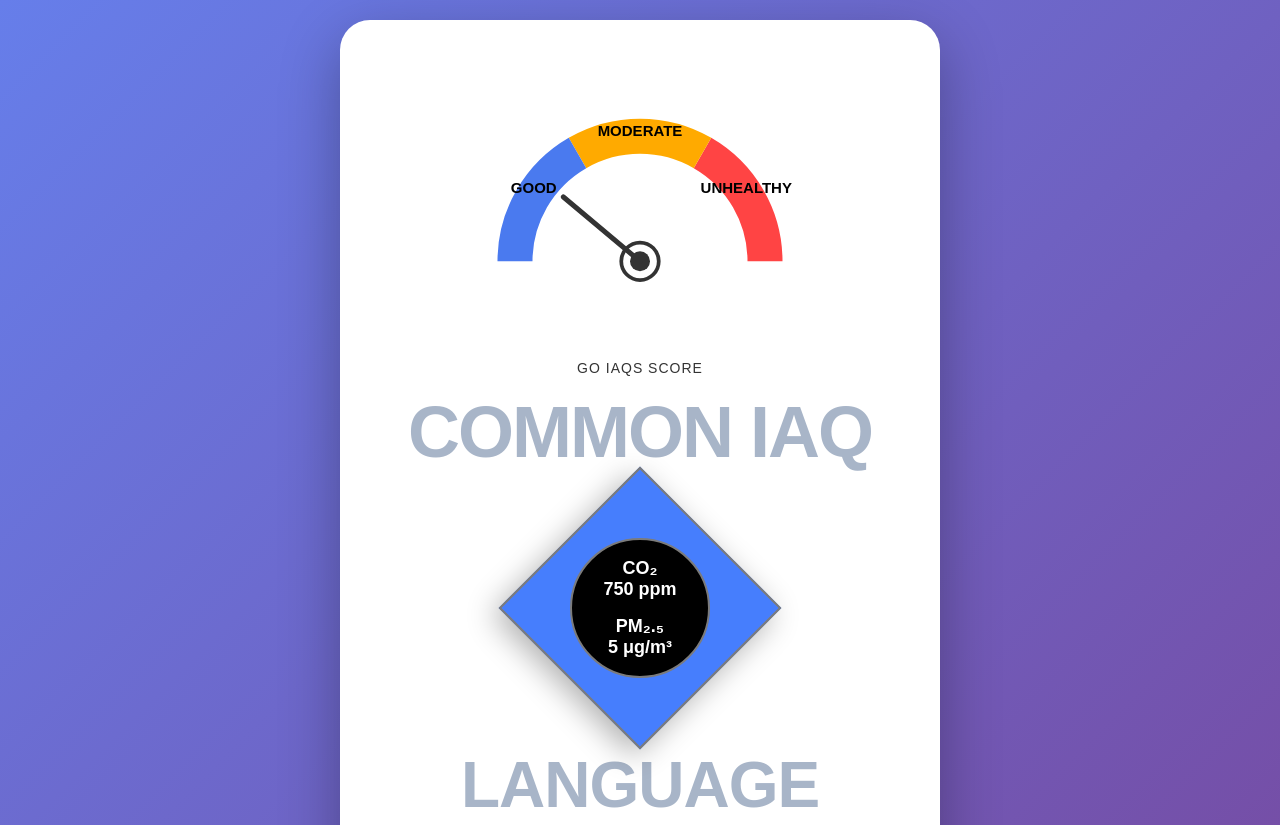
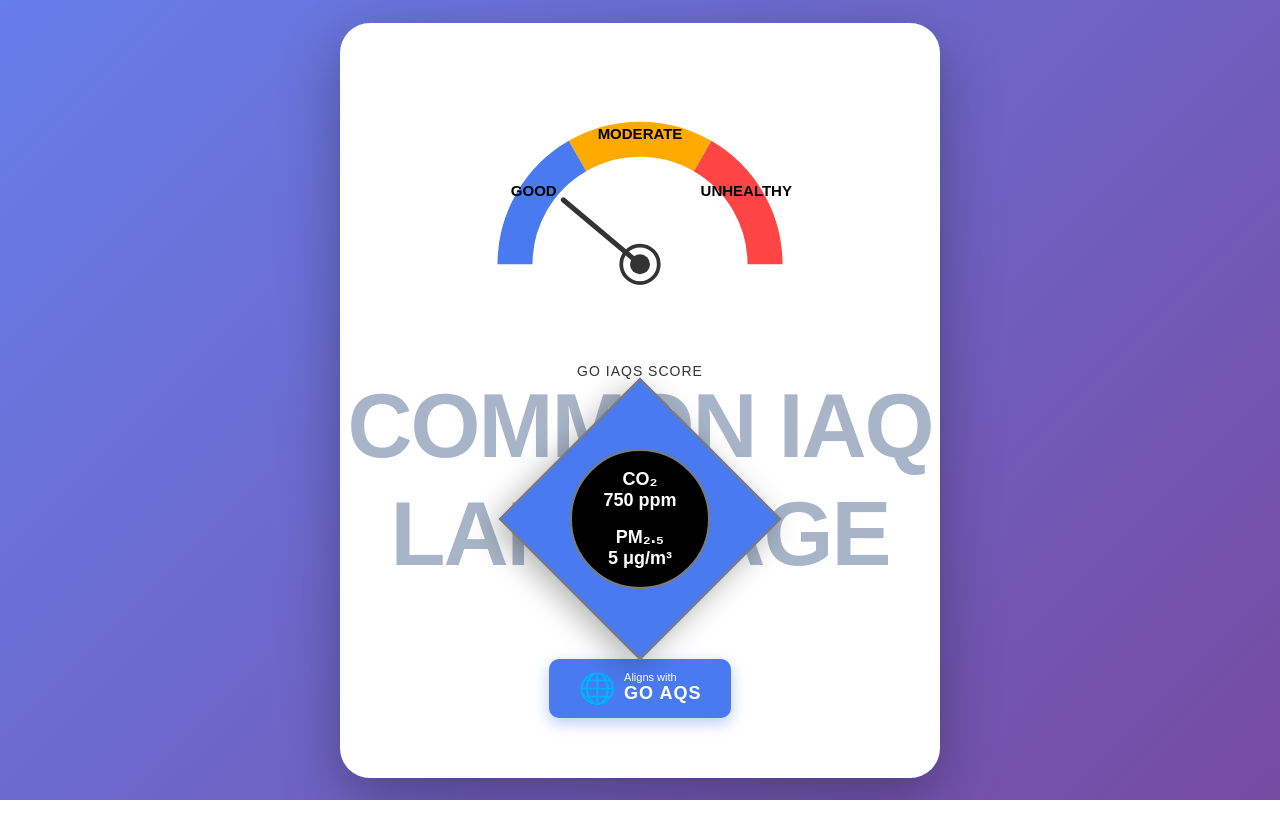
Before and after one commit to cristeab/go-iaqs, a plain HTML site: page static/index.html in a window 1280 px wide. Shown: the top 825 px of the page. After the commit the page ends 800 px from the top, so only its background shows below. Drawn offline with Linux system fonts and the light colour scheme.

Commit message:
Refactors IAQ language display for clarity
Improves the presentation of the IAQ language text on the main display.

This commit refactors the text display, placing it within the sensor container and behind the diamond, enhancing readability. Adjusts the styling to better align the text and diamond.

```diff
--- a/static/index.html
+++ b/static/index.html
@@ -66,27 +66,19 @@
             letter-spacing: 2px;
         }
 
-        .main-text {
-            text-align: center;
-            font-size: 72px;
-            font-weight: bold;
-            color: #a8b5c8;
-            letter-spacing: -2px;
-            line-height: 1;
-            margin: 20px 0;
-        }
-
         .sensor-container {
             position: relative;
             width: 200px;
             height: 200px;
             margin: 40px auto;
+            /* Stacking context: make sure it is in front of z-index: 1 */
+            z-index: 2;
         }
 
         .sensor-diamond {
             width: 200px;
             height: 200px;
-            background: #467efd;
+            background: #4a7aef;
             transform: rotate(45deg);
             border-radius: 0;
             box-shadow: 0 10px 30px rgba(0, 0, 0, 0.3);
@@ -132,13 +124,23 @@
             opacity: 0.9;
         }
 
-        .subtitle {
+        .iaq-language-text {
+            /* Positioning relative to the .container parent */
+            position: absolute;
+            top: 60%; /* Adjust vertical placement to roughly align with the diamond */
+            left: 50%;
+            transform: translate(-50%, -50%); /* Center horizontally and vertically */
+
+            /* Sizing and appearance */
+            font-size: 90px;
+            font-weight: bold;
+            color: #a8b5c8; /* Greyed out color */
+            letter-spacing: -2px;
+            line-height: 1.2;
             text-align: center;
-            font-size: 64px;
-            font-weight: bold;
-            color: #a8b5c8;
-            letter-spacing: -1px;
-            margin: 20px 0;
+
+            /* Stacking context: place it behind the diamond */
+            z-index: 1;
         }
 
         .footer-badge {
@@ -245,7 +247,7 @@
             <div class="title-main">GO IAQS SCORE</div>
         </div>
 
-        <div class="main-text">COMMON IAQ</div>
+        <div class="iaq-language-text">COMMON IAQ<br>LANGUAGE</div>
 
         <div class="sensor-container">
             <div class="sensor-diamond">
@@ -258,8 +260,6 @@
                 </div>
             </div>
         </div>
-
-        <div class="subtitle">LANGUAGE</div>
 
         <div class="footer-badge">
             <span class="footer-icon">🌐</span>
```
